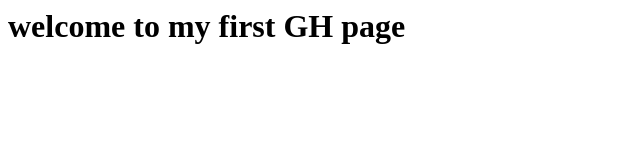
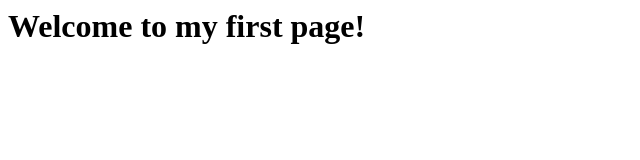
Before and after one commit to PGuszak/test1, a plain HTML site: page index.html in a window 1280 px wide. Shown: the whole page, without its empty margins (0-640 px from the left). Drawn offline with Linux system fonts and the light colour scheme.

Commit message:
changed format

```diff
--- a/index.html
+++ b/index.html
@@ -2,8 +2,6 @@
 <head>
 </head>
 <body>
-    <h1>
-        welcome to my first GH page
-    </h1>
+    <h1>Welcome to my first page!</h1>
 </body>
 </html>
```
